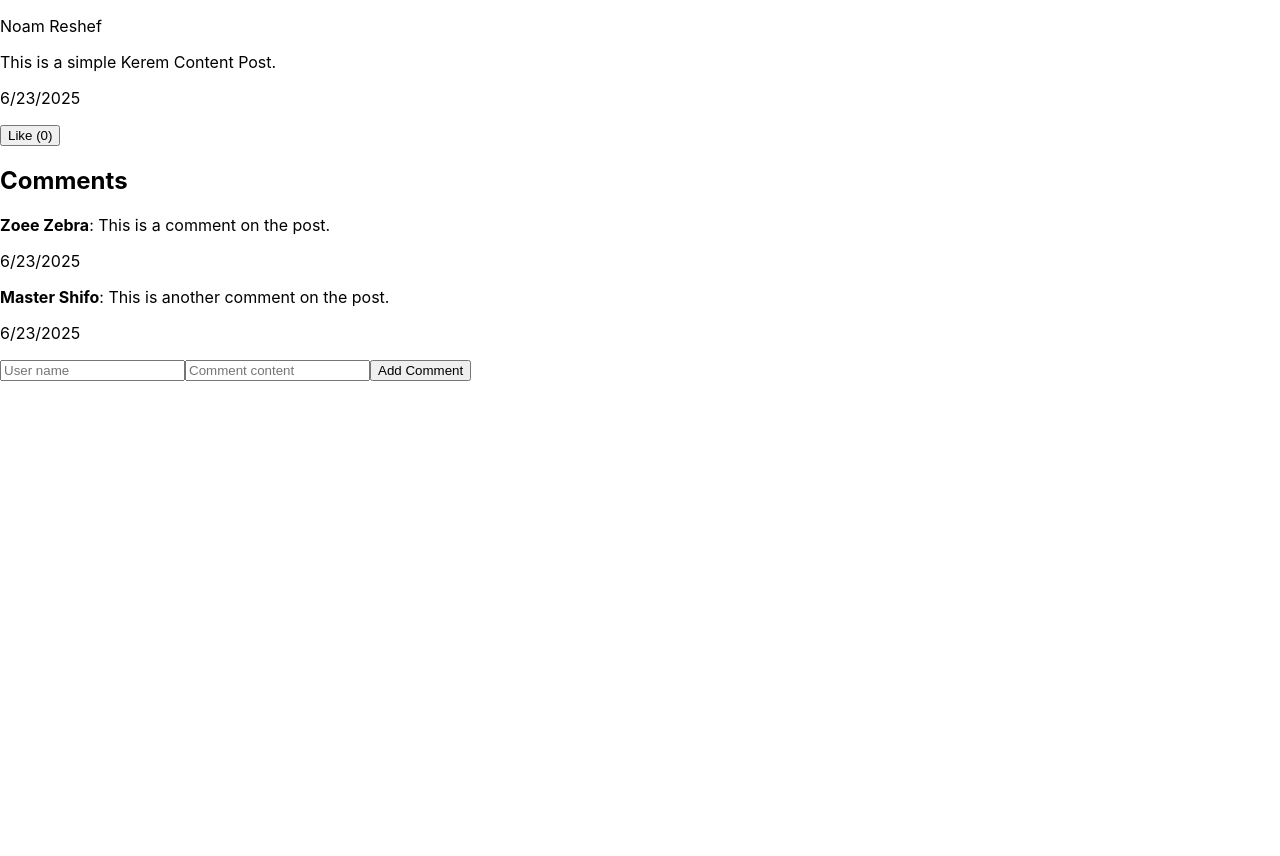
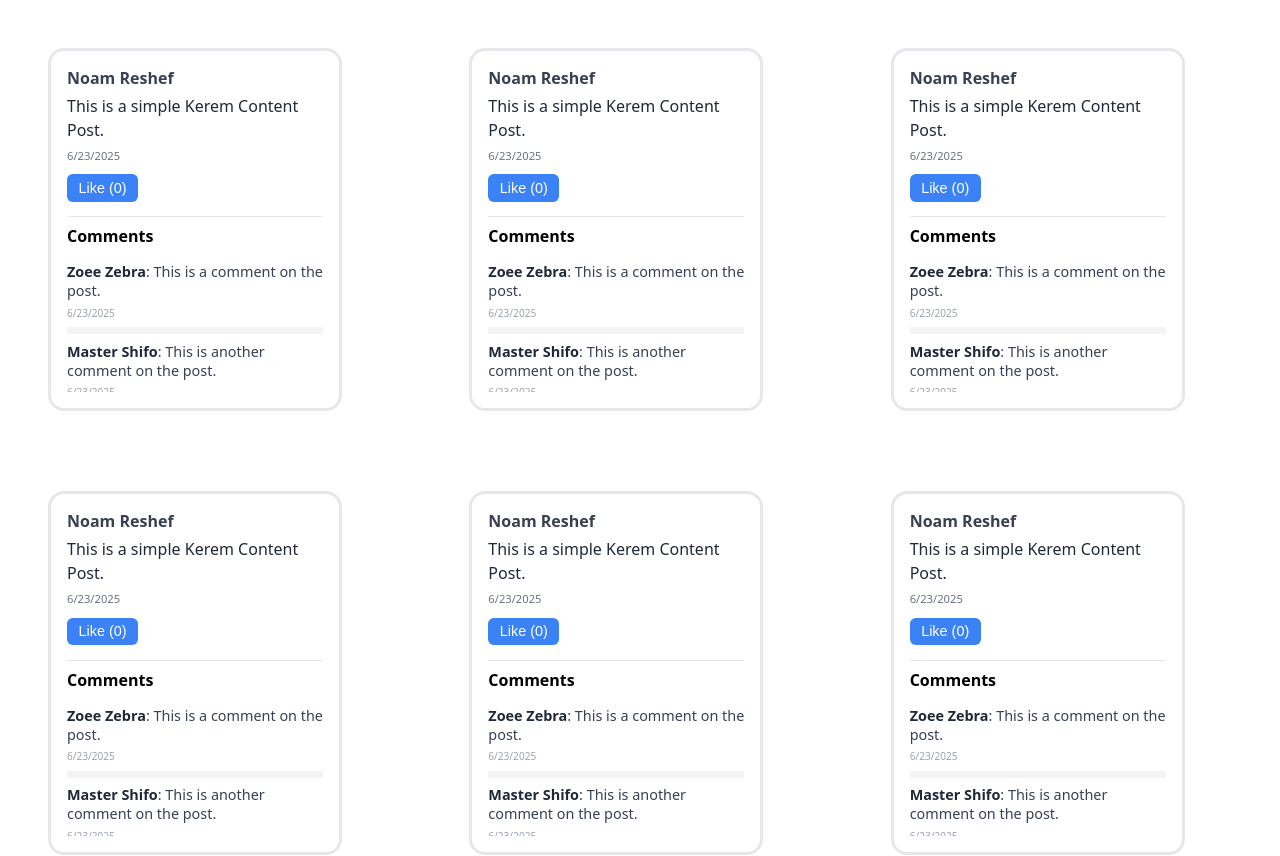
Before and after one commit to NoamR06/KeremNet, a React (Create React App) app in the folder kerem-net/: page / in a window 1280 px wide. Shown: the top 856 px of the page. Before the commit the page ends 800 px from the top, so only its background shows below. Built offline with nearby package versions, Linux system fonts and the light colour scheme.

Commit message:
Added css to the posts & comments

```diff
--- a/kerem-net/src/App.css
+++ b/kerem-net/src/App.css
@@ -36,3 +36,10 @@
     transform: rotate(360deg);
   }
 }
+
+.posts-container {
+  display: grid;
+  grid-template-columns: repeat(3, 1fr);
+  gap: 3em;
+  padding: 2em;
+}
--- a/kerem-net/src/App.tsx
+++ b/kerem-net/src/App.tsx
@@ -5,6 +5,30 @@ import { PostComponent } from './Features/Post/PostComponent';
 
 function App() {
   return (
+    <div className="posts-container">
+      <PostComponent post={
+      {
+        id: '1',
+        author: 'Noam Reshef',
+        content: 'This is a simple Kerem Content Post.',
+        date: new Date(),
+        likes: 0,
+        comments: [
+          {
+            id: '1',
+            author: 'Zoee Zebra',
+            content: 'This is a comment on the post.',
+            date: new Date(),
+          },
+          {
+            id: '2',
+            author: 'Master Shifo',
+            content: 'This is another comment on the post.',
+            date: new Date(),
+          },
+        ],
+    }}></PostComponent>
+
     <PostComponent post={
       {
         id: '1',
@@ -27,6 +51,129 @@ function App() {
           },
         ],
     }}></PostComponent>
+
+
+    <PostComponent post={
+      {
+        id: '1',
+        author: 'Noam Reshef',
+        content: 'This is a simple Kerem Content Post.',
+        date: new Date(),
+        likes: 0,
+        comments: [
+          {
+            id: '1',
+            author: 'Zoee Zebra',
+            content: 'This is a comment on the post.',
+            date: new Date(),
+          },
+          {
+            id: '2',
+            author: 'Master Shifo',
+            content: 'This is another comment on the post.',
+            date: new Date(),
+          },
+        ],
+    }}></PostComponent>
+
+
+    <PostComponent post={
+      {
+        id: '1',
+        author: 'Noam Reshef',
+        content: 'This is a simple Kerem Content Post.',
+        date: new Date(),
+        likes: 0,
+        comments: [
+          {
+            id: '1',
+            author: 'Zoee Zebra',
+            content: 'This is a comment on the post.',
+            date: new Date(),
+          },
+          {
+            id: '2',
+            author: 'Master Shifo',
+            content: 'This is another comment on the post.',
+            date: new Date(),
+          },
+        ],
+    }}></PostComponent>
+
+
+    <PostComponent post={
+      {
+        id: '1',
+        author: 'Noam Reshef',
+        content: 'This is a simple Kerem Content Post.',
+        date: new Date(),
+        likes: 0,
+        comments: [
+          {
+            id: '1',
+            author: 'Zoee Zebra',
+            content: 'This is a comment on the post.',
+            date: new Date(),
+          },
+          {
+            id: '2',
+            author: 'Master Shifo',
+            content: 'This is another comment on the post.',
+            date: new Date(),
+          },
+        ],
+    }}></PostComponent>
+
+
+    <PostComponent post={
+      {
+        id: '1',
+        author: 'Noam Reshef',
+        content: 'This is a simple Kerem Content Post.',
+        date: new Date(),
+        likes: 0,
+        comments: [
+          {
+            id: '1',
+            author: 'Zoee Zebra',
+            content: 'This is a comment on the post.',
+            date: new Date(),
+          },
+          {
+            id: '2',
+            author: 'Master Shifo',
+            content: 'This is another comment on the post.',
+            date: new Date(),
+          },
+        ],
+    }}></PostComponent>
+
+
+    <PostComponent post={
+      {
+        id: '1',
+        author: 'Noam Reshef',
+        content: 'This is a simple Kerem Content Post.',
+        date: new Date(),
+        likes: 0,
+        comments: [
+          {
+            id: '1',
+            author: 'Zoee Zebra',
+            content: 'This is a comment on the post.',
+            date: new Date(),
+          },
+          {
+            id: '2',
+            author: 'Master Shifo',
+            content: 'This is another comment on the post.',
+            date: new Date(),
+          },
+        ],
+    }}></PostComponent>
+
+    </div>
+
   )
 };
 export default App;
--- /dev/null
+++ b/kerem-net/src/Features/Post/PostComponent.css
@@ -0,0 +1,122 @@
+.post {
+  width: 20vw;
+  padding: 1em;
+  border: 1em solid #e5e7eb;
+  border-radius: 1em;
+  margin: 1em;
+  font-family: system-ui, sans-serif;
+}
+
+.post {
+  background: white;
+  border: solid #e5e7eb;
+  border-radius: 1em;
+  margin: 1em;
+  font-family: system-ui, sans-serif;
+}
+
+#post_author {
+  font-weight: 600;
+  color: #374151;
+  margin: 0 0 0.3em 0;;
+}
+
+#post_content {
+  color: #1f2937;
+  margin: 0 0 0.4em 0;
+  line-height: 1.5;
+}
+
+#post_release_date {
+  font-size: 0.7em;
+  color: #6b7280;
+  margin: 0 0 1em 0;
+}
+
+#post_like_button {
+  background: #3b82f6;
+  color: white;
+  border: none;
+  padding: 0.4em 0.8em;
+  border-radius: 0.4em;
+  font-size: 0.9em;
+  cursor: pointer;
+  margin-bottom: 1em;
+}
+
+#post_like_button:hover {
+  background: #2563eb;
+}
+
+.comments h2 {
+  font-size: 1em;
+  margin: 0 0 0.5em 0;
+  border-top: 0.1em solid #e5e7eb;
+  padding-top: 1vh;
+}
+
+/* Scrollable comments container */
+.comments {
+  max-height: 22vh;
+  overflow-y: auto;
+}
+
+.comment {
+  padding: 0.5em 0;
+  border-bottom: 0.5em solid #f3f4f6;
+  font-size: 0.9em;
+}
+
+.comment:last-child {
+  border-bottom: none;
+}
+
+#post_comment_content {
+  margin: 0 0 0.4em 0;
+  color: #374151;
+}
+
+#post_comment_content strong {
+  color: #1f2937;
+}
+
+#post_comment_date {
+  font-size: 0.7em;
+  color: #9ca3af;
+  margin: 0;
+}
+
+/* Comment input styles */
+#post_add_comment_name,
+#post_add_comment_content {
+  width: 95%;
+  padding: 0.5em 0.4em;
+  border: 0.1em solid #d1d5db;
+  border-radius: 0.25em;
+  font-size: 0.8em;
+  margin-bottom: 0.3em;
+  box-sizing: border-box;
+  font-family: inherit;
+}
+
+#post_add_comment_name:focus,
+#post_add_comment_content:focus {
+  outline: none;
+  border-color: #3b82f6;
+}
+
+#post_add_comment_button {
+  background: #10b981;
+  color: white;
+  border: none;
+  padding: 0.8em 1.6em;
+  border-radius: 0.4em;
+  font-size: 0.8em;
+  cursor: pointer;
+  margin-top: 0.7em;
+  width: 100%;
+}
+
+#post_add_comment_button:hover {
+  background: #059669;
+}
--- a/kerem-net/src/Features/Post/PostComponent.tsx
+++ b/kerem-net/src/Features/Post/PostComponent.tsx
@@ -1,5 +1,6 @@
 import React, { useState } from "react";
 import { v4 as uuidv4 } from 'uuid';
+import './PostComponent.css';
 
 export interface Comment {
   id: string;
```
